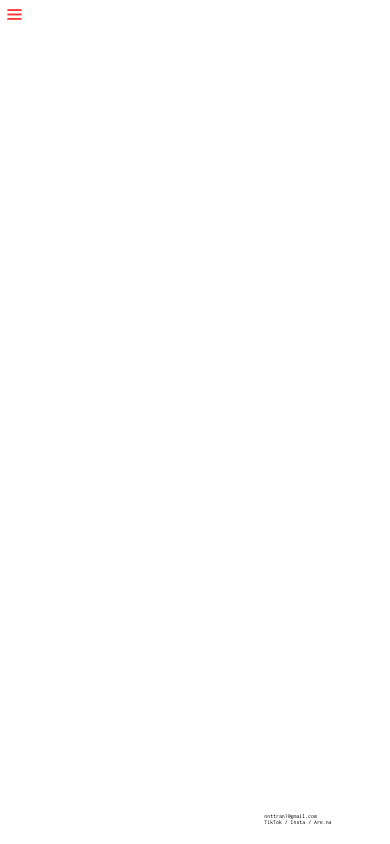
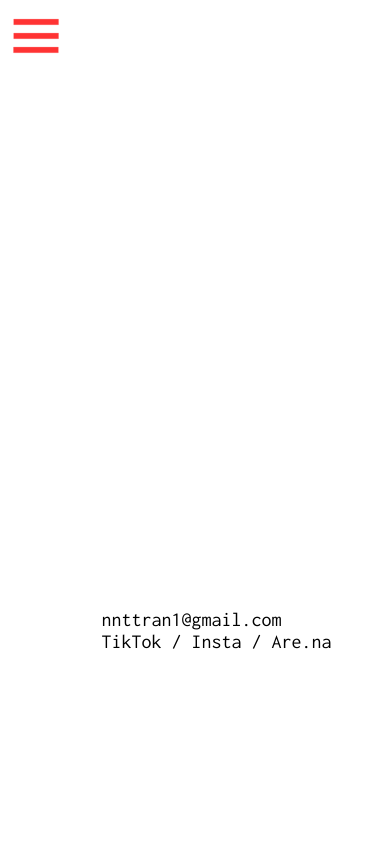
Before and after one commit to demi-nguyen/demi-nguyen.github.io, a React (Vite) app: page / in a window 390 px wide. Built offline with nearby package versions, Linux system fonts and the light colour scheme.

Commit message:
increase responsiveness for the video player and the info page

```diff
--- a/src/components/Videos.jsx
+++ b/src/components/Videos.jsx
@@ -17,7 +17,7 @@ export default function Videos() {
       id: "q3XTGZ6HuM8",
       style: { transform: "scaleX(1.3) scaleY(1.37) translateY(-1.5rem)" },
     },
-    { id: "hnV57V3CB0M", style: { transform: "scale(1.3)" } },
+    { id: "hnV57V3CB0M", style: { transform: "scale(1)" } },
   ];
   const [videoIndex, setVideoIndex] = useState(0);
   const [prevVideoIndex, setPrevVideoIndex] = useState(-1);
@@ -27,10 +27,10 @@ export default function Videos() {
   function toggleIsLightOn() {
     if (isLightOn) {
       document.body.classList.add("dark");
-      playerRef.current.style.boxShadow = "0 0 5rem rgba(255, 255, 255, 0.8)";
+      // playerRef.current.style.boxShadow = "0 0 5rem rgba(255, 255, 255, 0.8)";
     } else {
       document.body.classList.remove("dark");
-      playerRef.current.style.boxShadow = "none";
+      // playerRef.current.style.boxShadow = "none";
     }
     setIsLightOn(!isLightOn);
   }
--- a/src/css/Info.css
+++ b/src/css/Info.css
@@ -2,7 +2,7 @@
   position: absolute;
   bottom: 4.5rem;
   right: max(3rem, 15%);
-  font-size: 1.5rem;
+  font-size: max(1.5rem, 20px);
 }
 
 .info p {
--- a/src/css/Navbar.css
+++ b/src/css/Navbar.css
@@ -7,8 +7,8 @@ nav {
   background-color: transparent;
   border: none;
   cursor: pointer;
-  width: 5rem;
-  height: 5rem;
+  width: max(5rem, 60px);
+  height: max(5rem, 60px);
 }
 
 .nav-dropdown-button img {
@@ -19,7 +19,8 @@ nav {
 .nav-dropdown {
   border: black 1px solid;
   width: fit-content;
-  margin-left: 0.5rem;
+  margin-left: max(0.5rem, 8px);
+  background-color: var(--bg-light);
 }
 
 .nav-dropdown ul {
@@ -30,8 +31,9 @@ nav {
   width: 100%;
   background-color: transparent;
   border: none;
-  padding: 1rem 1.5rem;
-  font-size: 1.125rem;
+  color: var(--nav-text);
+  padding: max(1rem, 14px) max(1.5rem, 20px);
+  font-size: max(1.125rem, 16px);
   font-family: inherit;
   text-align: left;
   cursor: pointer;
@@ -39,10 +41,10 @@ nav {
 }
 
 .nav-dropdown li > button:not(:disabled):hover {
-  color: var(--primary);
+  color: red;
 }
 
 .nav-dropdown li > button:disabled {
-  color: var(--text-muted);
+  color: rgb(185, 173, 173);
   cursor: auto;
 }
--- a/src/css/Videos.css
+++ b/src/css/Videos.css
@@ -161,7 +161,7 @@
   bottom: 0;
   left: 0.25rem;
   right: 0.25rem;
-  box-shadow: 0 0 8rem rgba(255, 255, 255, 0.75);
+  box-shadow: 0 1.5rem 8rem -1rem rgba(255, 255, 255, 0.5);
   z-index: 5;
 }
 
--- a/src/css/index.css
+++ b/src/css/index.css
@@ -29,6 +29,7 @@
   --shadow: oklch(0.7426 0.0068 251.4);
   --param-background: oklch(0.8115 0.0053 228.84);
   --param-fill: oklch(0.6401 0 0);
+  --nav-text: oklch(0 0 0);
 }
 
 body.dark {
@@ -43,6 +44,7 @@ body.dark {
   --shadow: oklch(0.1426 0.0068 251.4);
   --param-background: oklch(0.2115 0.0053 228.84);
   --param-fill: oklch(0.0401 0 0);
+  --nav-text: oklch(1 0 0);
 }
 
 body {
@@ -62,3 +64,12 @@ body {
 .hidden {
   display: none !important;
 }
+
+@media (max-width: 768px) {
+  .wrapper {
+    min-height: 80vh;
+  }
+  :root {
+    font-size: 1.25vw;
+  }
+}
```
